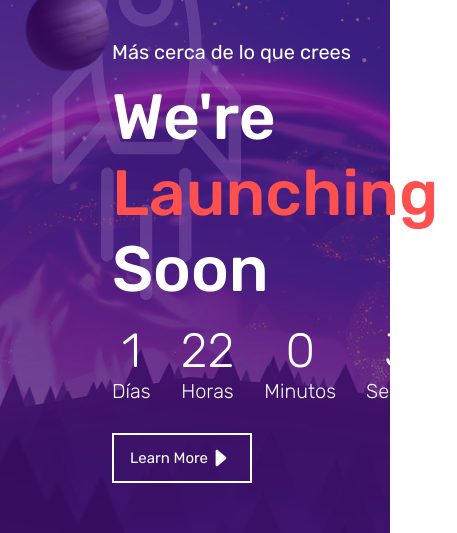
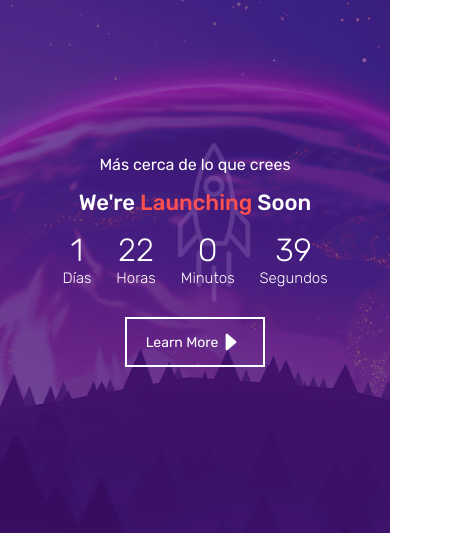
Before and after one commit to cafesit8/space, a website: page index.html in a window 390 px wide. Shown: the part 161-694 px from the top of the page, 457 px wide, since content can reach past the window. Drawn offline with nearby package versions, Linux system fonts and the light colour scheme.

Commit message:
agregado

```diff
--- a/sass/_mixins.scss
+++ b/sass/_mixins.scss
@@ -1,3 +1,5 @@
+$color-red: #ff5050;
+
 
 @mixin background ($url) {
     background-image: $url;
@@ -43,3 +45,36 @@
         font-weight: 300;
     }
 }
+
+@mixin time-Small {
+    @include flex(center, center);
+
+    &__dias,
+    &__horas,
+    &__minutos,
+    &__segundos{
+        @include flex(center,center);
+        flex-direction: column;
+        &:not(:last-child){
+            margin-right: 0;
+        }
+    }
+
+    &__dias p,
+    &__horas p,
+    &__minutos p,
+    &__segundos p{
+        font-size: 2em;
+        color: white;
+        font-weight: 300;
+    }
+
+    &__dias span,
+    &__horas span,
+    &__minutos span,
+    &__segundos span{
+        color: rgb(255, 255, 255);
+        font-size: 15px;
+        font-weight: 300;
+    }
+}
--- a/sass/_section.scss
+++ b/sass/_section.scss
@@ -38,7 +38,7 @@
             font-size: 4em;
             font-weight: 500;
             span{
-                color: rgb(255, 80, 80);
+                color: $color-red;
             }
         }
     }
@@ -110,4 +110,45 @@
             }
         }
     }
+
+    @media (max-width:860px) {
+        &__article{
+            padding: 0 15px;
+            width: 100%;
+            margin: 0;
+            text-align: center;
+            @include flex(center, center);
+
+            h6{
+                font-size: 16px;
+            }
+            h1{
+                font-size: 22px;
+            }
+        }
+        &__time{
+            justify-content: space-evenly;
+            flex-wrap: wrap;
+            width: 100%;
+            gap: 25px;
+
+            @include time-Small;
+        }
+
+        &__planets{
+            position: absolute;
+            top: 0;
+            right: 0 !important;
+            z-index: 0;
+            width: 15em;
+        }
+
+        &__rocket{
+            right: 26%;
+            width: 150px;
+        }
+        &__btn{
+            font-size: 14px;
+        }
+    }
 }
```
Also changed, not shown: css/style.css, 1 other file.
